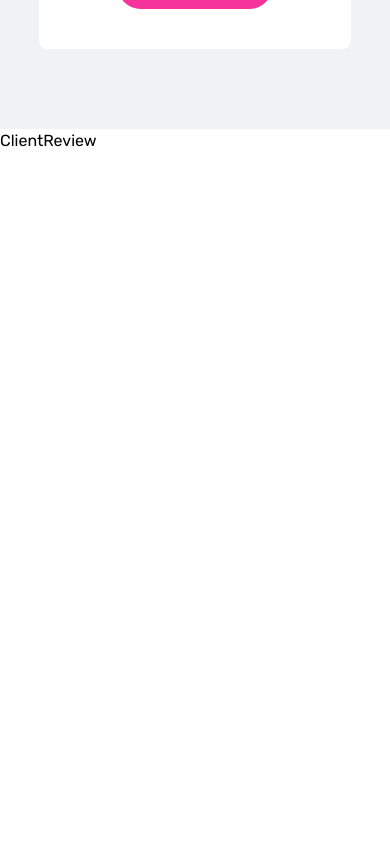
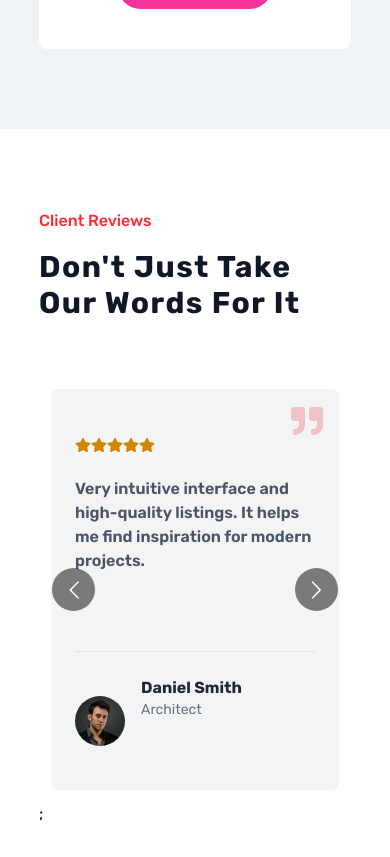
Before and after one commit to MadeByHosein/Next.js-Projects, a Next.js app in the folder modern-web-agency-website/: page / in a window 390 px wide. Shown: the part 7520-8377 px from the top of the page. Before the commit the page ends 7673 px from the top, so only its background shows below. Built offline with nearby package versions, Linux system fonts and the light colour scheme.

Commit message:
add review sec

```diff
--- a/modern-web-agency-website/component/Home/ClientReview/ClientReview.tsx
+++ b/modern-web-agency-website/component/Home/ClientReview/ClientReview.tsx
@@ -1,8 +1,60 @@
-import React from 'react'
+'use client'
+
+import {userReviewData} from '../../../db/userReviewData'
+import Carousel from "react-multi-carousel";
+import "react-multi-carousel/lib/styles.css";
+import ClientReviewCard from './ClientReviewCard';
 
 const ClientReview = () => {
+    const responsive = {
+        superLargeDesktop: {
+          breakpoint: { max: 4000, min: 3000 },
+          items: 4
+        },
+        desktop: {
+          breakpoint: { max: 3000, min: 1024 },
+          items: 3
+        },
+        tablet: {
+          breakpoint: { max: 1024, min: 764 },
+          items: 2
+        },
+        mobile: {
+          breakpoint: { max: 764, min: 0 },
+          items: 1
+        }
+      };
+
   return (
-    <div>ClientReview</div>
+    <div className='py-20'>
+        <div className='w-[80%] mx-auto '>
+            <div>
+                <h1 className='text-red-500 dark:text-red-300 font-medium'>
+                    Client Reviews
+                </h1>
+                <h1 className='text-3xl md:text-4xl lg:text-5xl text-gray-900 dark:text-gray-100 mt-4 font-bold tracking-wider'>
+                    Don't Just Take Our Words For It
+                </h1>
+            </div>
+            <div className='mt-14'>
+            <Carousel
+                responsive={responsive}
+                infinite={true}
+                autoPlay={true}
+                autoPlaySpeed={5000}
+                transitionDuration={500}
+
+                >
+                {userReviewData.map((user)=>(
+                    <div key={user.id} className='h-full'>
+                        <ClientReviewCard user={user}/>
+                    </div>
+                ))}
+            </Carousel>;
+
+            </div>
+        </div>
+    </div>
   )
 }
 
--- /dev/null
+++ b/modern-web-agency-website/component/Home/ClientReview/ClientReviewCard.tsx
@@ -0,0 +1,42 @@
+import Image from "next/image";
+import { FaQuoteRight, FaStar } from "react-icons/fa";
+import type { userReviewData } from "../../../db/userReviewData";
+
+
+const ClientReviewCard = ({user}:{user: userReviewData}) => {
+  return (
+    <div className="bg-gray-100 rounded-lg m-3 p-6 relative flex flex-col">
+        <FaQuoteRight className="w-8 h-8 absolute top-4 right-4 text-red-600 opacity-20" />
+        <div className="mt-6 flex items-center">
+            <FaStar className="w-4 h-4 text-yellow-600"/>
+            <FaStar className="w-4 h-4 text-yellow-600"/>
+            <FaStar className="w-4 h-4 text-yellow-600"/>
+            <FaStar className="w-4 h-4 text-yellow-600"/>
+            <FaStar className="w-4 h-4 text-yellow-600"/>
+        </div>
+        <p className="mt-6 text-base text-gray-600 font-semibold h-[150px]">
+            {user.review}
+        </p>
+        <div className="w-full h-[1.2px] bg-gray-600/10 my-6 "/>
+        <div className="flex items-center space-x-4 mt-auto">
+            <Image
+                src={user.userImage}
+                alt="users images"
+                width={50}
+                height={50}
+                className="rounded-full"
+            />
+            <div className="h-[90px]">
+                <h1 className="font-bold text-gray-800">
+                    {user.name}
+                </h1>
+                <p className="text-sm text-gray-500">
+                    {user.profession}
+                </p>
+            </div>
+        </div>
+    </div>
+  )
+}
+
+export default ClientReviewCard
--- /dev/null
+++ b/modern-web-agency-website/db/userReviewData.ts
@@ -0,0 +1,42 @@
+export type userReviewData = {
+    id: number ;
+    name: string;
+    profession:string;
+    userImage:string;
+    review:string;
+}
+
+export const userReviewData : userReviewData[] = [
+    {
+      id: 1,
+      name: "Emily Clark",
+      profession: "Interior Designer",
+      userImage: "/images/u4.jpg",
+      review:
+        "Fantastic range of properties with clear details. The best platform for home and design inspiration.",
+    },
+    {
+      id: 2,
+      name: "Daniel Smith",
+      profession: "Architect",
+      userImage: "/images/u2.jpg",
+      review:
+        "Very intuitive interface and high-quality listings. It helps me find inspiration for modern projects.",
+    },
+    {
+      id: 3,
+      name: "Sophia Johnson",
+      profession: "Real Estate Agent",
+      userImage: "/images/u3.jpg",
+      review:
+        "A reliable platform with accurate property information. It makes client recommendations much easier.",
+    },
+    {
+      id: 4,
+      name: "Michael Brown",
+      profession: "Home Buyer",
+      userImage: "/images/u1.jpg",
+      review:
+        "Great experience overall. The search filters are powerful and saved me a lot of time.",
+    },
+  ];
--- a/modern-web-agency-website/package.json
+++ b/modern-web-agency-website/package.json
@@ -14,6 +14,7 @@
     "react": "19.2.4",
     "react-dom": "19.2.4",
     "react-icons": "^5.6.0",
+    "react-multi-carousel": "^2.8.6",
     "react-parallax-tilt": "^1.7.328",
     "react-type-animation": "^3.2.0"
   },
```
Also changed, not shown: 1 other file (tests, documents, lock files or other folders).
